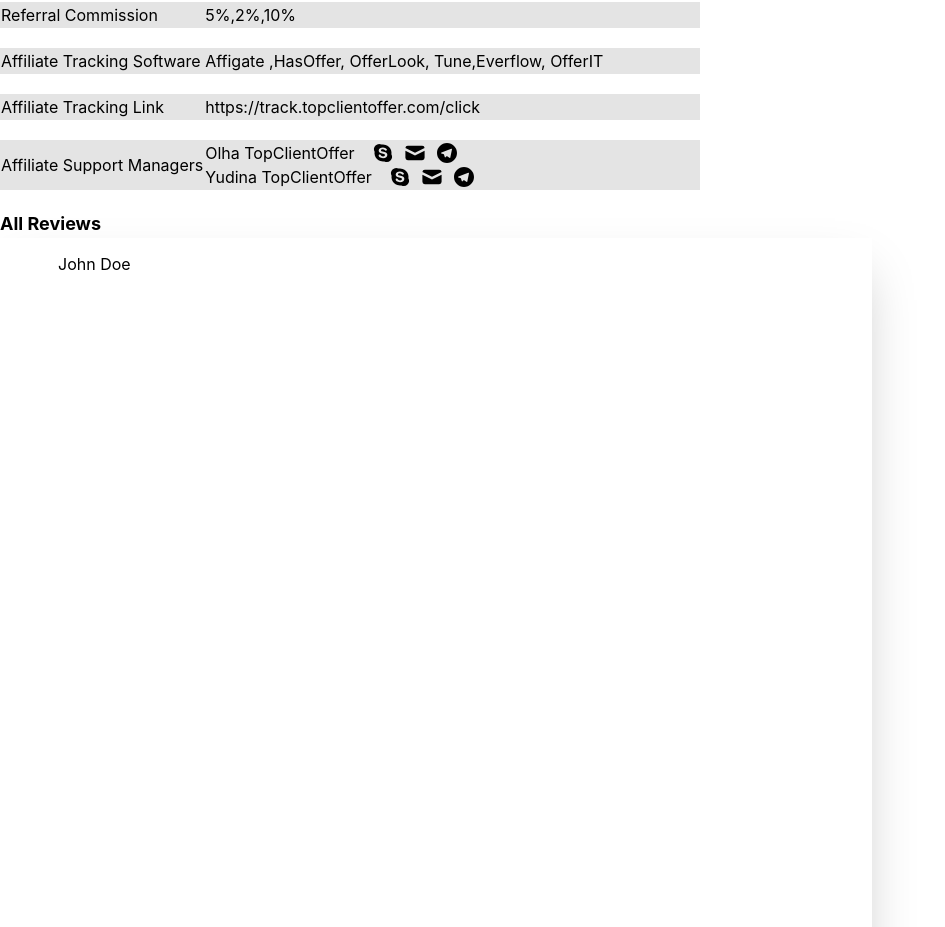
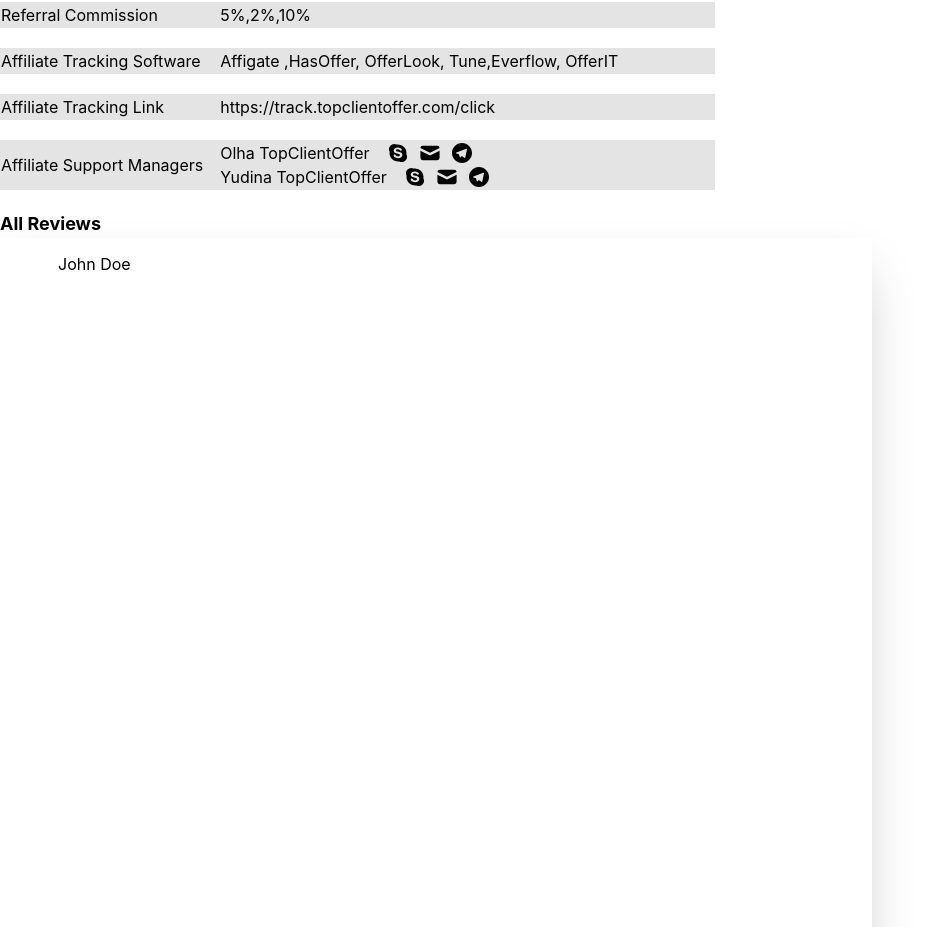
Before and after one commit to AFM-Taha/affling, a Next.js app: page /affiliate-network/details in a window 1280 px wide. Shown: the part 1438-2365 px from the top of the page, without its empty margins (0-945 px from the left). Built offline with nearby package versions, Linux system fonts and the light colour scheme.

Commit message:
style table

```diff
--- a/src/components/common/Table/Table.tsx
+++ b/src/components/common/Table/Table.tsx
@@ -42,7 +42,7 @@ export default function Table() {
           <td>https://track.topclientoffer.com/click </td>
         </tr>
         <tr className="border-b-[20px] border-white bg-[#e4e4e4]">
-          <td>Affiliate Support Managers</td>
+          <td className="pr-4">Affiliate Support Managers</td>
           <td className="row-span-2">
             <div className="flex gap-4">
               Olha TopClientOffer
```
